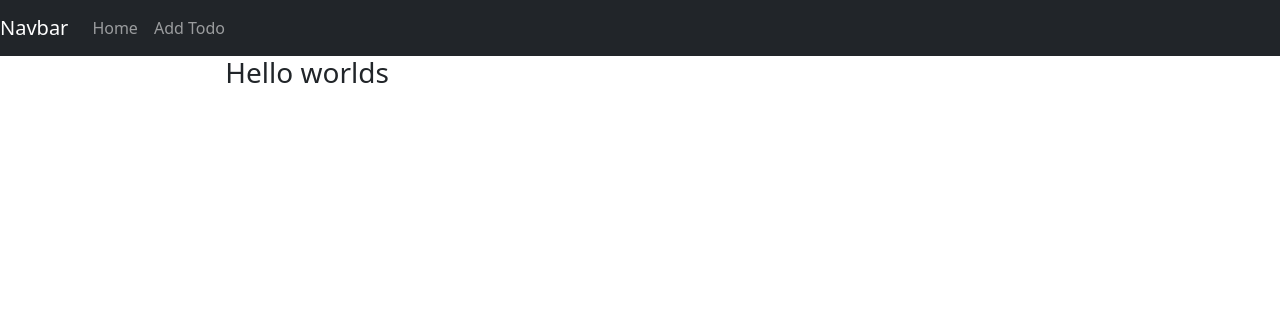
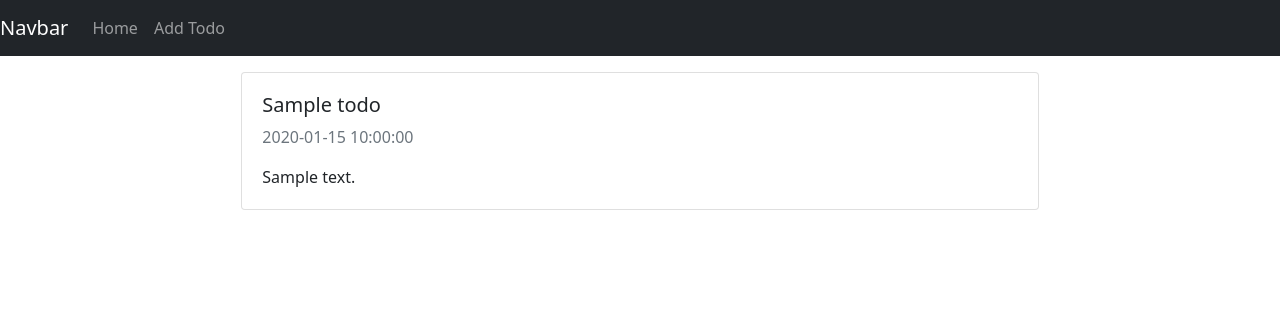
Before and after one commit to kimrojas/python-webdev, a Flask app: template flask/01-todo-mongodb/flaskMongoDB/application/templates/view_todos.html in a window 1280 px wide. Shown: the top 316 px of the page. Run offline with Flask 2, Linux system fonts and the light colour scheme; the template is opened without the code that fills it: most values are stand-ins (such as "Sample title", 1, 10 or a date in 2020).

Commit message:
working todo flask-mongo interaction

```diff
--- a/flask/01-todo-mongodb/flaskMongoDB/application/__init__.py
+++ b/flask/01-todo-mongodb/flaskMongoDB/application/__init__.py
@@ -7,10 +7,10 @@ dns.resolver.default_resolver.nameservers=['8.8.8.8']
 
 app = Flask(__name__)
 app.config["SECRET_KEY"] = 'e5dff1c481632e45eab9354a6a161c356373f27e'
-app.config["MONGO_URI"] = "mongodb+srv://admin:pass1234@cluster0.wbgv4ax.mongodb.net/?retryWrites=true&w=majority"
+app.config["MONGO_URI"] = "mongodb+srv://admin:pass1234@cluster0.wbgv4ax.mongodb.net/myfirstdatabase?retryWrites=true&w=majority"
 
 # Setup MongoDB
 mongodb_client = PyMongo(app)
 db = mongodb_client.db
-
+print(db)
 from application import routes
--- a/flask/01-todo-mongodb/flaskMongoDB/application/templates/view_todos.html
+++ b/flask/01-todo-mongodb/flaskMongoDB/application/templates/view_todos.html
@@ -1,5 +1,17 @@
 {% extends "layout.html" %}
 {% block content %}
-    <h3>Hello worlds</h3>
+    {% for todo in todos %}
+        <div class="card p-1 m-3">
+            <div class="card-body">
+                {% if todo.completed == "True" %}
+                    <h5 class="card-title"><del>{{ todo.name }}</del></h5>
+                {% else %}
+                    <h5 class="card-title">{{ todo.name }}</h5>
+                {% endif %}
 
+                <p class="card-text text-muted">{{ todo.date_created }}</p>
+                <p class="card-text">{{ todo.description }}</p>
+            </div>
+        </div>
+    {% endfor %}
 {% endblock %}
```
Also changed, not shown: flask/01-todo-mongodb/flaskMongoDB/application/routes.py (+30 -5 lines).
